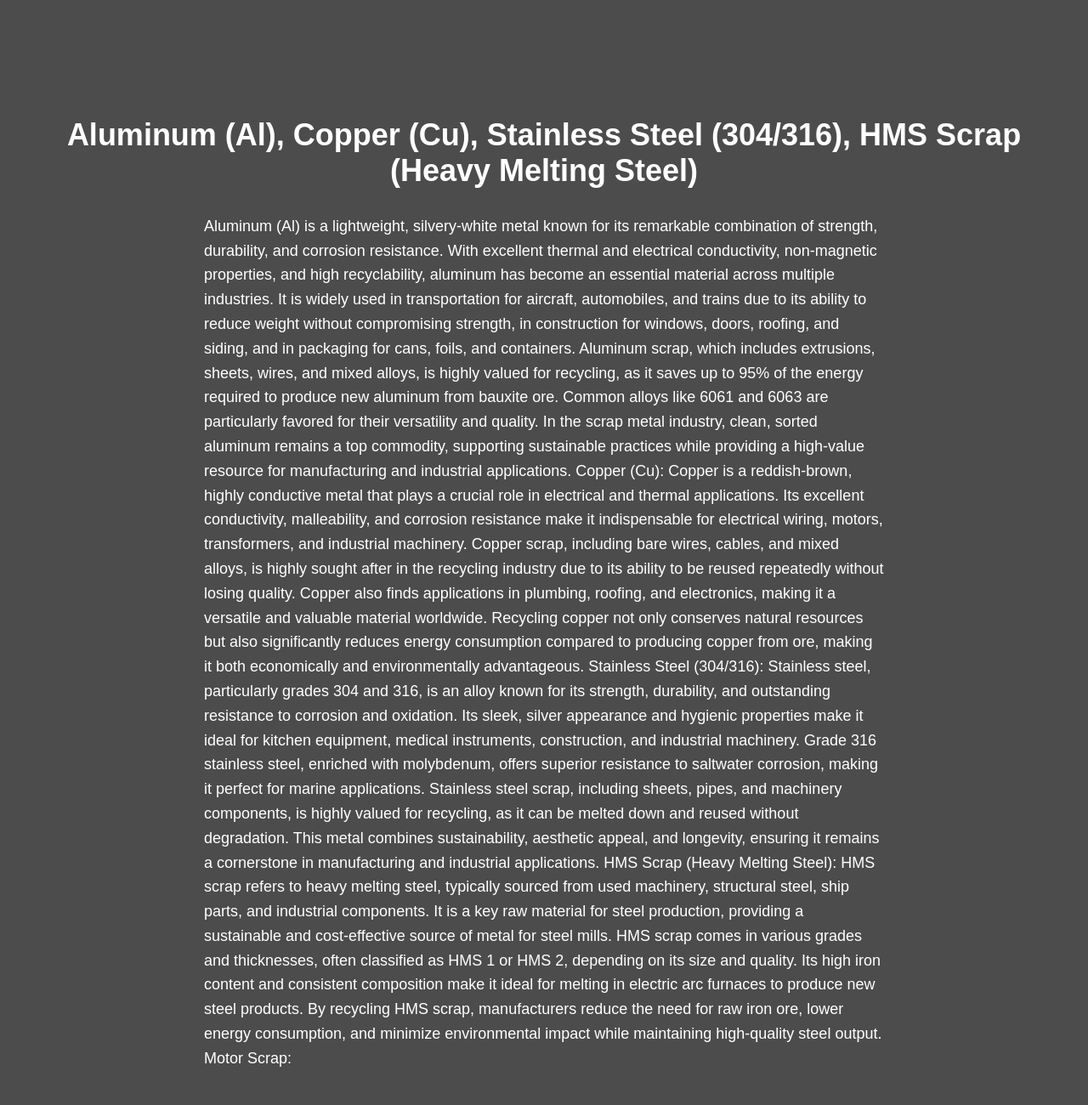
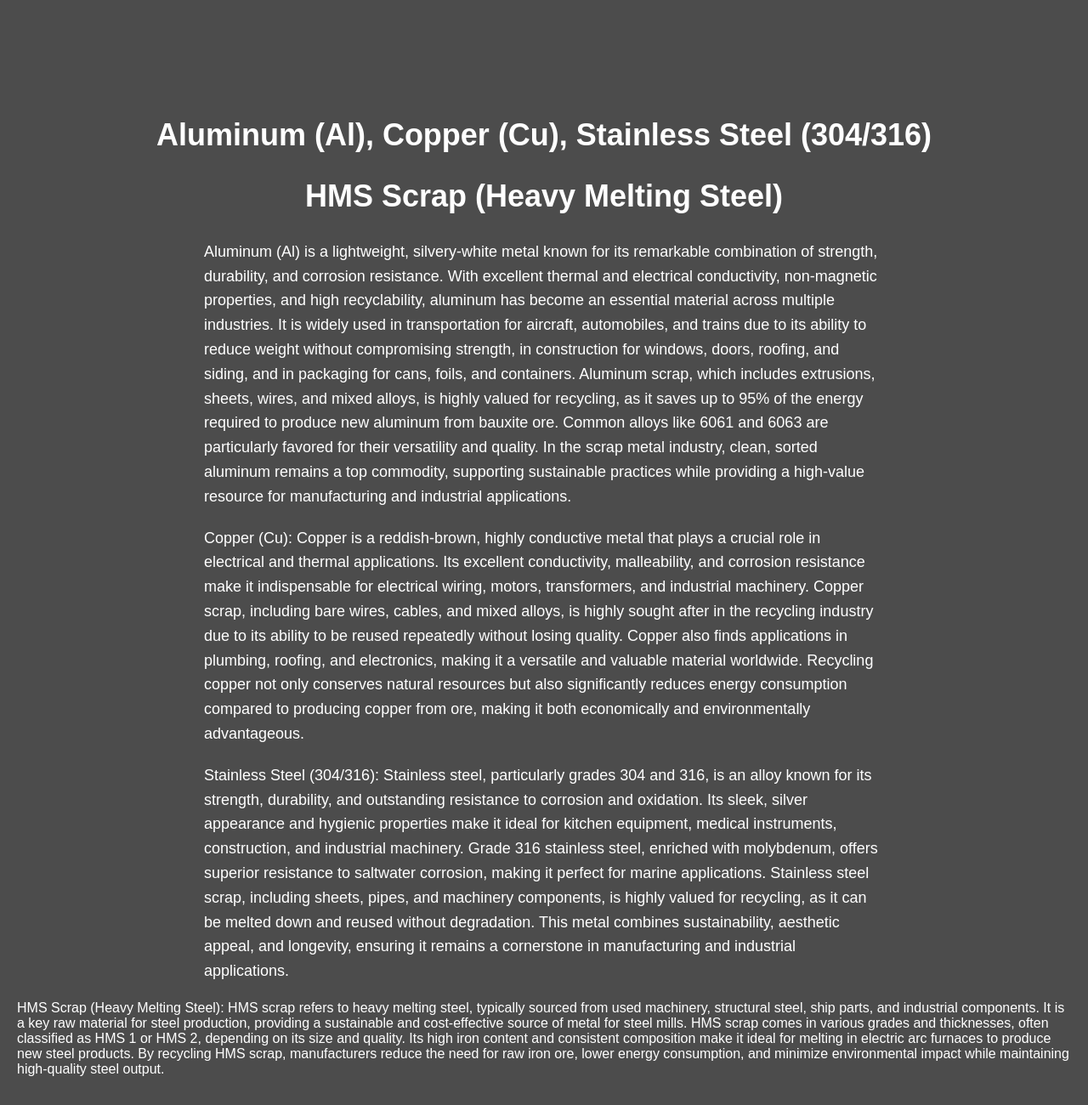
Before and after one commit to ssmtrading/ssm, a plain HTML site: page index.html in a window 1280 px wide. Shown: the part 1600-2900 px from the top of the page at 85% size. Drawn offline with Linux system fonts and the light colour scheme.

Commit message:
Refactor HTML structure and clean up sections
Removed redundant closing tags and improved section structure.

```diff
--- a/index.html
+++ b/index.html
@@ -168,7 +168,6 @@
             <li><a href="#contact">Contact</a></li>
         </ul>
     </nav>
-
     <!-- Hero Section -->
     <section class="banner" id="home">
         <div class="content_wrapper">
@@ -176,7 +175,6 @@
             <p>Transforming scrap metals into valuable resources since 2000.</p>
         </div>
     </section>
-
     <!-- Company Section -->
     <section id="company">
         <h1>SSM Trading & Co.</h1>
@@ -184,30 +182,26 @@
         <p>We buy all kinds of electric transformers, copper cables, aluminum scrap, motors, and other non-ferrous metals and export to America, Europe, Korea, and India.</p>
         <button class="learn">Learn More</button>
     </section>
-
     <!-- Products Section -->
     <section id="products">
         <h1> Products </h1>
         <p>Copper, Aluminum, Stainless Steel, HMS Scrap, Motor Scrap, Electrical Transformers, Brass Scrap, and more.</p>
     </section>
-
     <!-- Aluminium Section -->
     <section id="aluminium">
-        <h1>Aluminum (Al), Copper (Cu), Stainless Steel (304/316), HMS Scrap (Heavy Melting Steel)</h1>
+        <h1>Aluminum (Al), Copper (Cu), Stainless Steel (304/316)</h1>
+        <h1> HMS Scrap (Heavy Melting Steel)</h1>
         <p>Aluminum (Al) is a lightweight, silvery-white metal known for its remarkable combination of strength, durability, and corrosion resistance. With excellent thermal and electrical conductivity, non-magnetic properties, and high recyclability, aluminum has become an essential material across multiple industries. It is widely used in transportation for aircraft, automobiles, and trains due to its ability to reduce weight without compromising strength, in construction for windows, doors, roofing, and siding, and in packaging for cans, foils, and containers. Aluminum scrap, which includes extrusions, sheets, wires, and mixed alloys, is highly valued for recycling, as it saves up to 95% of the energy required to produce new aluminum from bauxite ore. Common alloys like 6061 and 6063 are particularly favored for their versatility and quality. In the scrap metal industry, clean, sorted aluminum remains a top commodity, supporting sustainable practices while providing a high-value resource for manufacturing and industrial applications.
-            Copper (Cu):
+        <p>  Copper (Cu):
 Copper is a reddish-brown, highly conductive metal that plays a crucial role in electrical and thermal applications. Its excellent conductivity, malleability, and corrosion resistance make it indispensable for electrical wiring, motors, transformers, and industrial machinery. Copper scrap, including bare wires, cables, and mixed alloys, is highly sought after in the recycling industry due to its ability to be reused repeatedly without losing quality. Copper also finds applications in plumbing, roofing, and electronics, making it a versatile and valuable material worldwide. Recycling copper not only conserves natural resources but also significantly reduces energy consumption compared to producing copper from ore, making it both economically and environmentally advantageous.
-
-Stainless Steel (304/316):
+</p>
+<p>Stainless Steel (304/316):
 Stainless steel, particularly grades 304 and 316, is an alloy known for its strength, durability, and outstanding resistance to corrosion and oxidation. Its sleek, silver appearance and hygienic properties make it ideal for kitchen equipment, medical instruments, construction, and industrial machinery. Grade 316 stainless steel, enriched with molybdenum, offers superior resistance to saltwater corrosion, making it perfect for marine applications. Stainless steel scrap, including sheets, pipes, and machinery components, is highly valued for recycling, as it can be melted down and reused without degradation. This metal combines sustainability, aesthetic appeal, and longevity, ensuring it remains a cornerstone in manufacturing and industrial applications.
-
+</p>
 HMS Scrap (Heavy Melting Steel):
 HMS scrap refers to heavy melting steel, typically sourced from used machinery, structural steel, ship parts, and industrial components. It is a key raw material for steel production, providing a sustainable and cost-effective source of metal for steel mills. HMS scrap comes in various grades and thicknesses, often classified as HMS 1 or HMS 2, depending on its size and quality. Its high iron content and consistent composition make it ideal for melting in electric arc furnaces to produce new steel products. By recycling HMS scrap, manufacturers reduce the need for raw iron ore, lower energy consumption, and minimize environmental impact while maintaining high-quality steel output.
-
-Motor Scrap:
 </p>
     </section>
-
     <!-- About Section -->
     <section id="about">
         <h1>About Management</h1>
```
